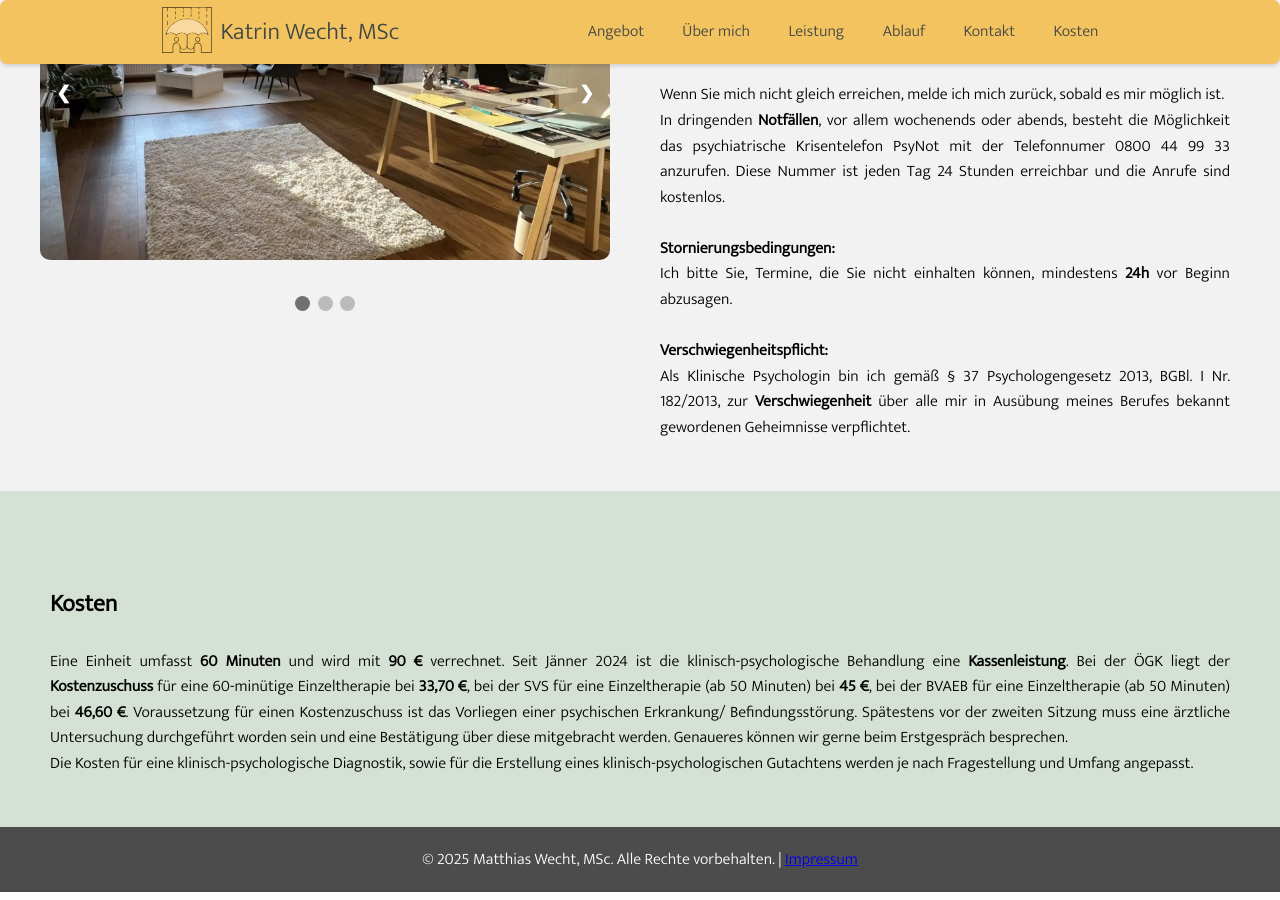
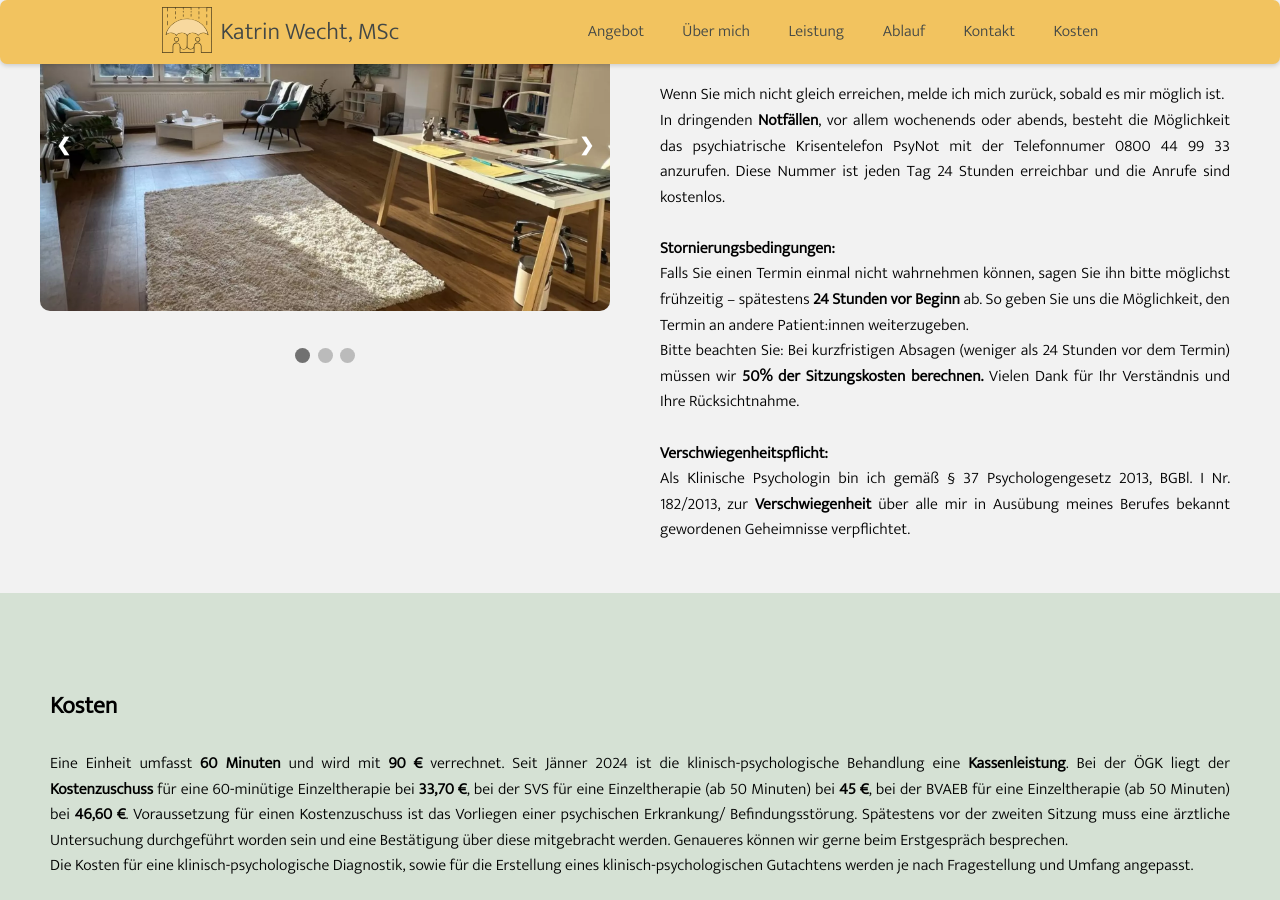
Before and after one commit to 11wecht/11wecht.github.io, a Jekyll site: the page built from index.html, in a window 1280 px wide and 900 px high, scrolled down 3785 px. Built offline with Jekyll 4.4.1, drawn with Linux system fonts in a browser that asks for light colours.

Commit message:
change storno

```diff
--- a/index.html
+++ b/index.html
@@ -529,7 +529,7 @@ layout: default
                         class="fa fa-facebook"></a>
                     <a href="https://www.instagram.com/kw.psychologie/" target="_blank" class="fa fa-instagram"></a>
                 </p>
-                                <!-- Öffnungszeiten -->
+                <!-- Öffnungszeiten -->
                 <!-- <div class="oeffnungszeiten">
                     <h2>Öffnungszeiten</h2>
                     <br>
@@ -555,7 +555,15 @@ layout: default
                     kostenlos.</p>
                 <br>
                 <p><b>Stornierungsbedingungen:</b></p>
-                <p>Ich bitte Sie, Termine, die Sie nicht einhalten können, mindestens <b>24h</b> vor Beginn abzusagen.
+                <p> Falls Sie einen Termin einmal nicht wahrnehmen können, sagen Sie ihn bitte möglichst frühzeitig –
+                    spätestens <strong>24 Stunden vor Beginn</strong>  ab.
+                    So geben Sie uns die Möglichkeit, den Termin an andere Patient:innen weiterzugeben.
+                </p>
+
+                <p>
+                    Bitte beachten Sie: Bei kurzfristigen Absagen (weniger als 24 Stunden vor dem Termin) müssen wir
+                    <strong>50% der Sitzungskosten berechnen.</strong>
+                    Vielen Dank für Ihr Verständnis und Ihre Rücksichtnahme.
                 </p>
                 <br>
                 <p><b>Verschwiegenheitspflicht:</b></p>
```
